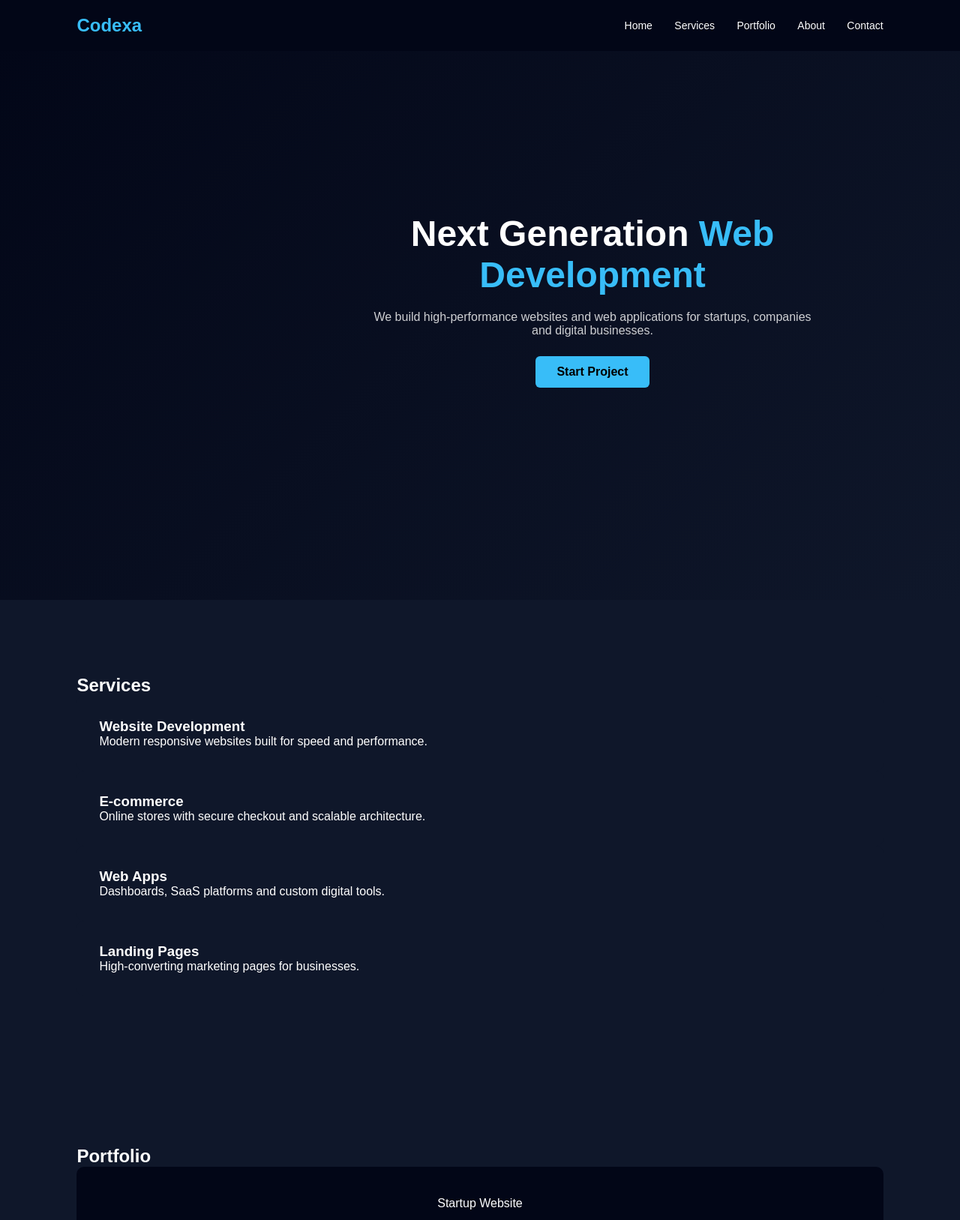
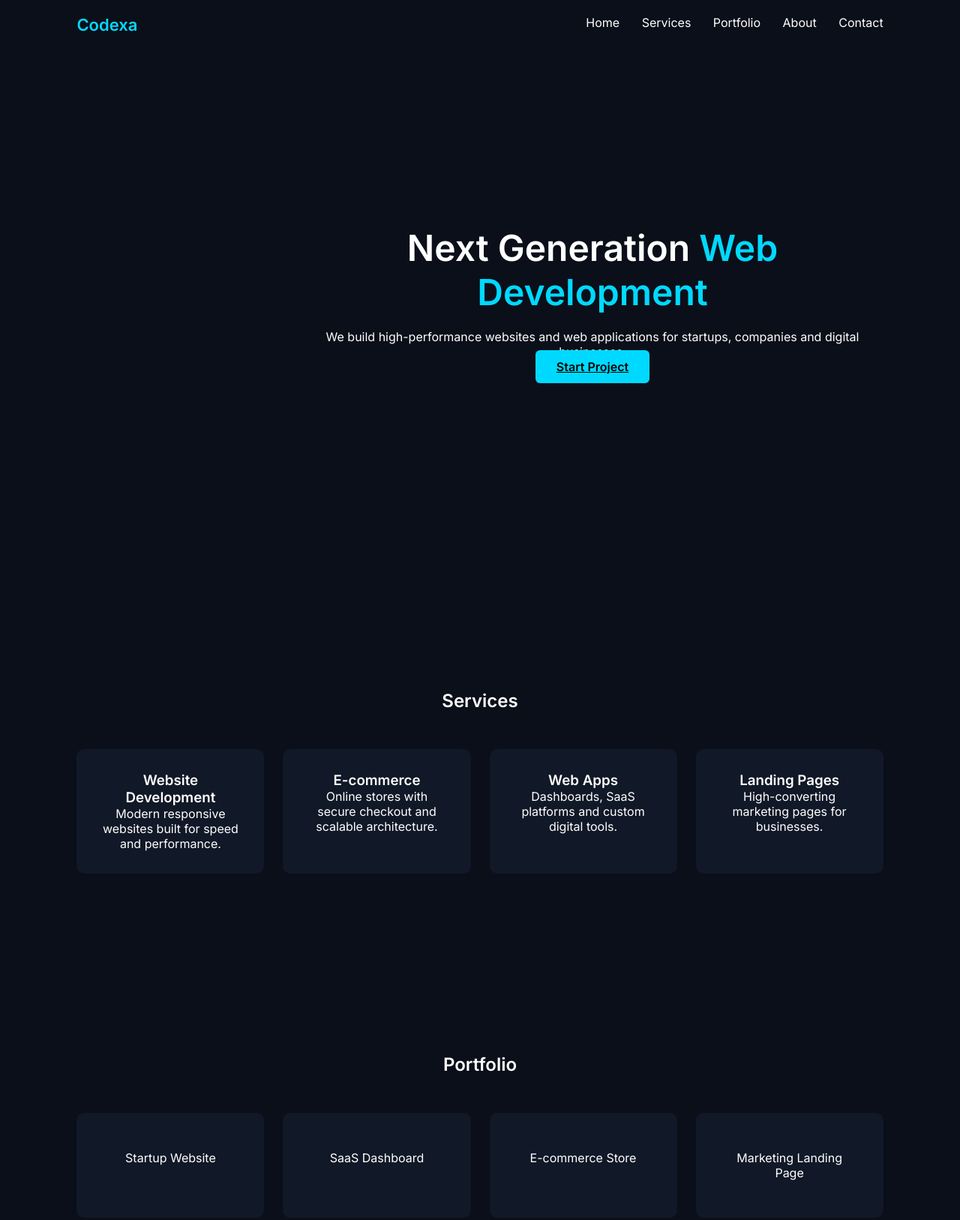
Before and after one commit to mdadnan373/Codexa, a plain HTML site: page index.html in a window 1280 px wide. Shown: the top 1627 px of the page at 75% size. Drawn offline with Linux system fonts and the light colour scheme.

Commit message:
Update style.css

```diff
--- a/style.css
+++ b/style.css
@@ -2,47 +2,38 @@
 margin:0;
 padding:0;
 box-sizing:border-box;
-font-family:'Poppins',sans-serif;
-scroll-behavior:smooth;
+font-family:Inter;
 }
 
 body{
-background:#0f172a;
+background:#0b0f19;
 color:white;
 }
 
 header{
 display:flex;
 justify-content:space-between;
-align-items:center;
 padding:20px 8%;
-background:#020617;
 position:fixed;
 width:100%;
-top:0;
-z-index:1000;
+background:#0b0f19;
 }
 
 .logo{
-font-size:24px;
+font-size:22px;
 font-weight:600;
-color:#38bdf8;
+color:#00d9ff;
 }
 
 nav a{
+margin-left:25px;
+text-decoration:none;
 color:white;
-text-decoration:none;
-margin-left:25px;
-font-size:14px;
-transition:0.3s;
-}
-
-nav a:hover{
-color:#38bdf8;
 }
 
 section{
-padding:100px 8%;
+padding:120px 8%;
+text-align:center;
 }
 
 .hero{
@@ -50,8 +41,13 @@ height:100vh;
 display:flex;
 align-items:center;
 justify-content:center;
-text-align:center;
-background:linear-gradient(135deg,#020617,#0f172a);
+position:relative;
+overflow:hidden;
+}
+
+.hero-content{
+position:relative;
+z-index:2;
 }
 
 .hero h1{
@@ -60,44 +56,28 @@ margin-bottom:20px;
 }
 
 .hero span{
-color:#38bdf8;
-}
-
-.hero p{
-max-width:600px;
-margin:auto;
-opacity:0.8;
+color:#00d9ff;
 }
 
 .btn{
-display:inline-block;
-margin-top:25px;
 padding:12px 28px;
-background:#38bdf8;
+background:#00d9ff;
+border:none;
+border-radius:6px;
 color:black;
-border-radius:6px;
-text-decoration:none;
 font-weight:600;
+cursor:pointer;
 }
 
-.services{
-background:#020617;
-}
-
-.section-title{
-text-align:center;
-font-size:32px;
-margin-bottom:50px;
-}
-
-.service-grid{
+.grid{
+margin-top:50px;
 display:grid;
 grid-template-columns:repeat(auto-fit,minmax(250px,1fr));
 gap:25px;
 }
 
 .card{
-background:#0f172a;
+background:#111827;
 padding:30px;
 border-radius:10px;
 transition:0.3s;
@@ -105,28 +85,16 @@ transition:0.3s;
 
 .card:hover{
 transform:translateY(-8px);
-box-shadow:0 0 20px rgba(56,189,248,0.3);
-}
-
-.portfolio-grid{
-display:grid;
-grid-template-columns:repeat(auto-fit,minmax(250px,1fr));
-gap:20px;
+box-shadow:0 0 20px #00d9ff44;
 }
 
 .project{
-background:#020617;
-padding:40px;
+background:#111827;
+padding:50px;
 border-radius:10px;
-text-align:center;
 }
 
-.about{
-background:#020617;
-text-align:center;
-}
-
-.contact form{
+form{
 max-width:500px;
 margin:auto;
 display:flex;
@@ -141,10 +109,7 @@ border-radius:6px;
 }
 
 footer{
+padding:20px;
 text-align:center;
-padding:20px;
-background:#020617;
-margin-top:50px;
-font-size:14px;
-opacity:0.7;
+background:#111827;
 }
```
